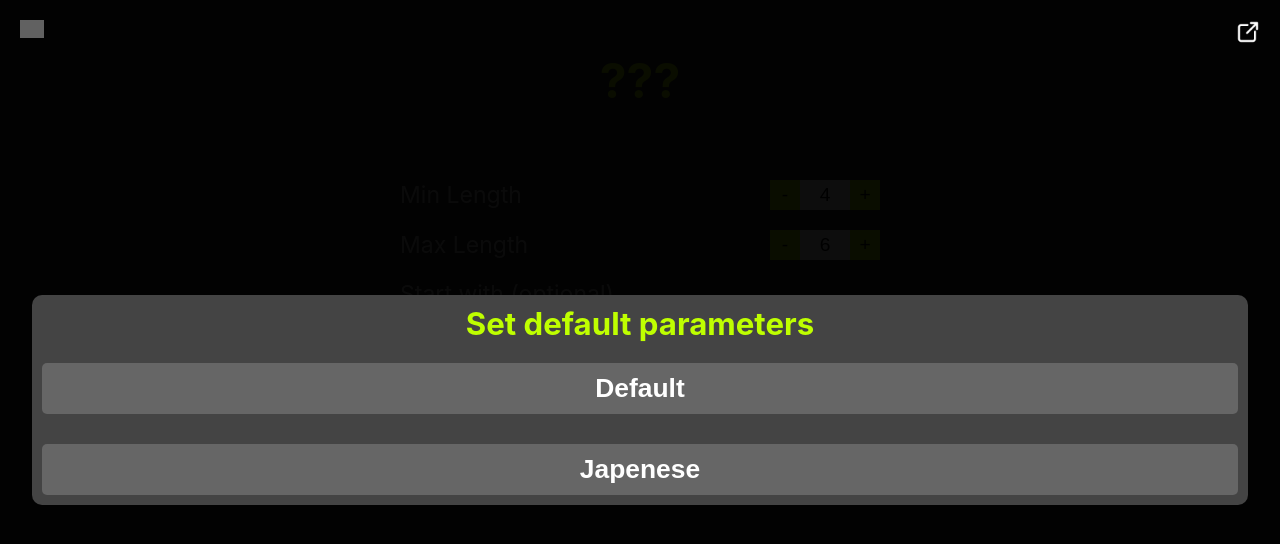
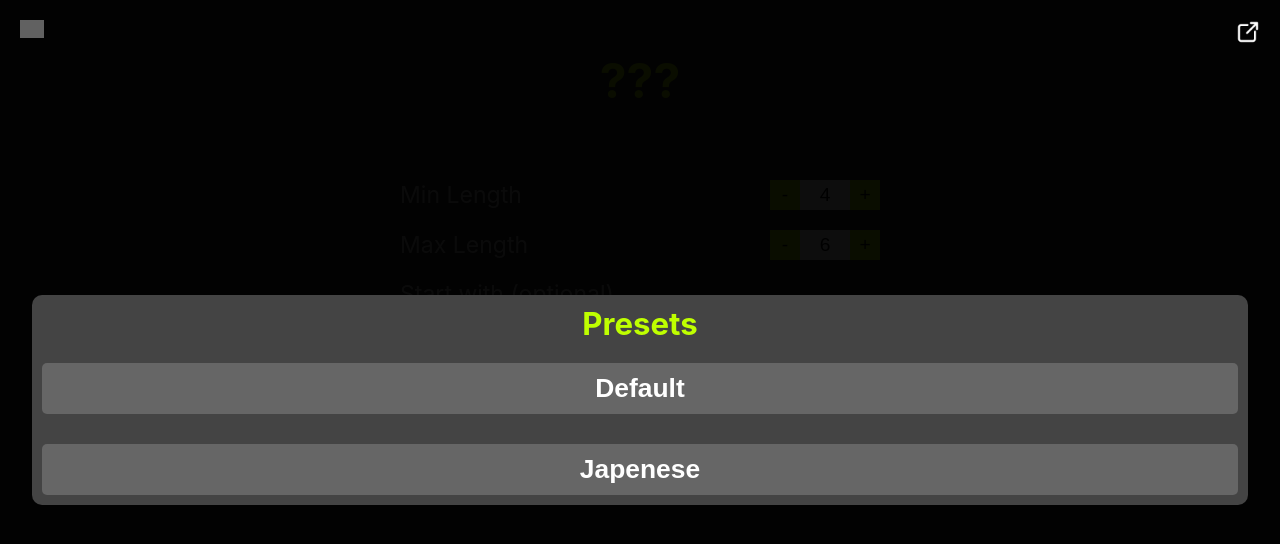
Before and after one commit to 3damp/random-name-generator, a React (Vite) app: page / in a window 1280 px wide. Both pictures are taken after a click on the picture 32 px from the left and 29 px from the top of the page. Shown: the top 544 px of the page. Built offline with nearby package versions, Linux system fonts and the light colour scheme; grey boxes are pictures that could not be loaded.

Commit message:
rename to presets

```diff
--- a/src/components/DefaultsPanel.tsx
+++ b/src/components/DefaultsPanel.tsx
@@ -54,7 +54,7 @@ export default function DefaultsPanel({
                         fontSize: "1.3em",
                     }}
                 >
-                    Set default parameters
+                    Presets
                 </div>
                 <div
                     style={{
```
